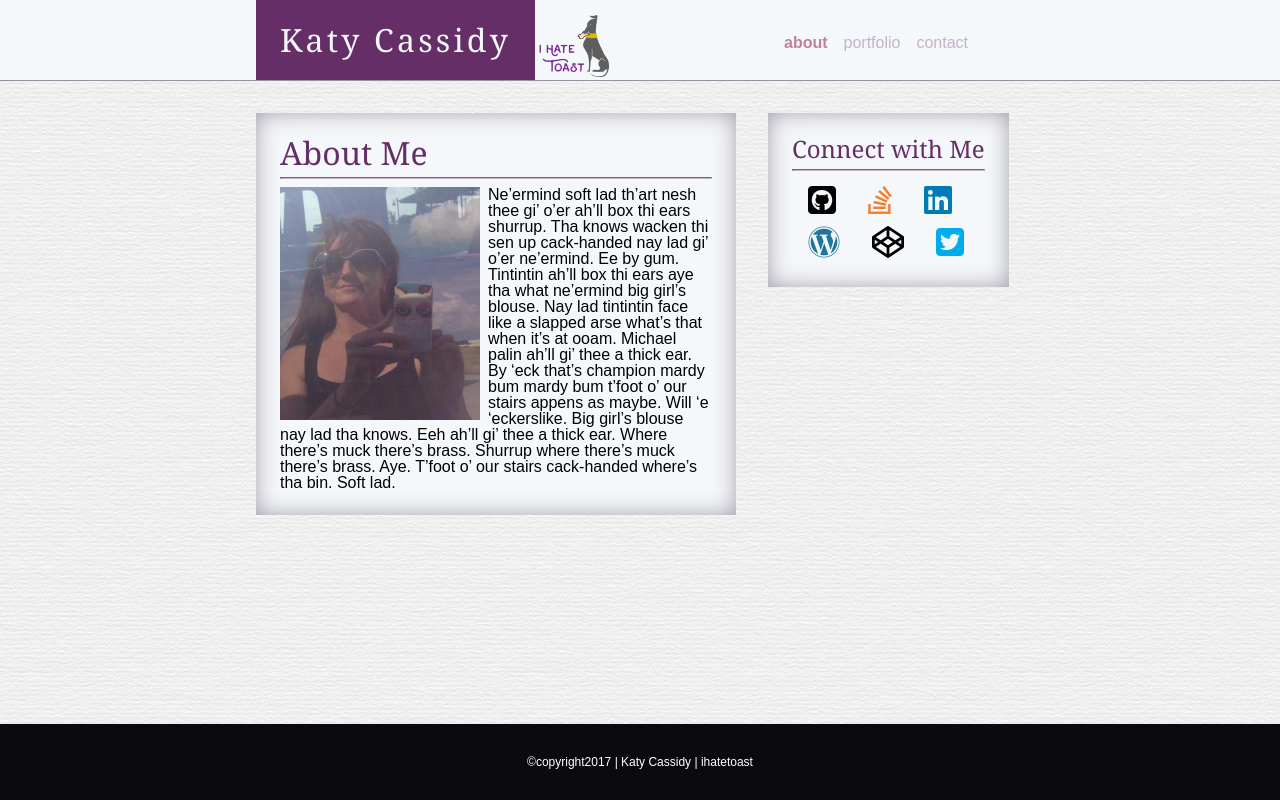
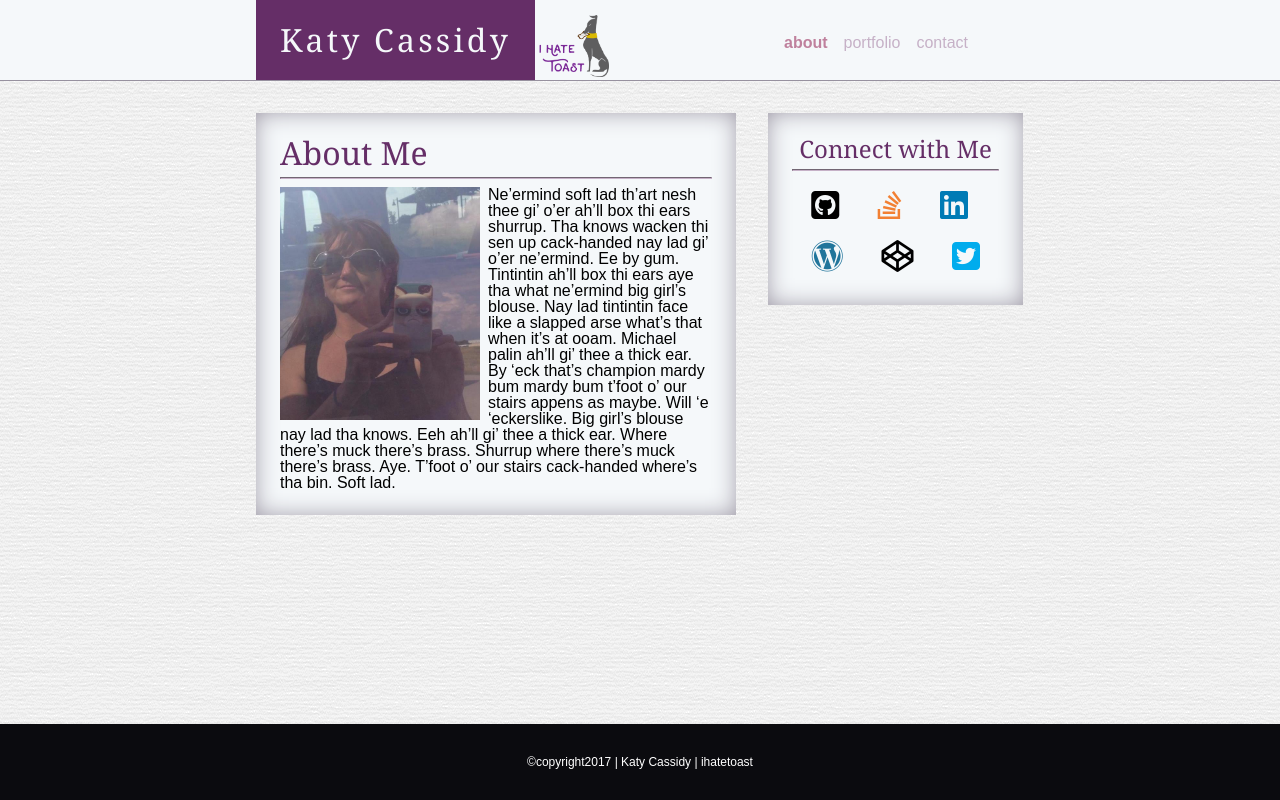
Before and after one commit to ihatetoast/basic-portfolio, a plain HTML site: page index.html in a window 1280 px wide. Drawn offline with Linux system fonts and the light colour scheme.

Commit message:
added other social icons and spaced them

```diff
--- a/assets/css/style.css
+++ b/assets/css/style.css
@@ -117,16 +117,20 @@ aside {
 aside li {
 	display: inline;
 }
-.iconRowOne ul .icons{
-	margin: 5px 16px;
+
+.iconRowOne ul li{
+	float: left;
+	padding: 0.2em 1em;
 }
-.iconRowTwo ul .icons{
-	margin: 5px 16px;
+.iconRowTwo ul li{
+	float: left;
+	padding: 0.2em 1em;
 }
 
 .title h3 {
 	color: rgb(101, 46, 103);
 	font-size: 1.5em;
+
 }
 .title hr {
 	border-width: 1px;
```
